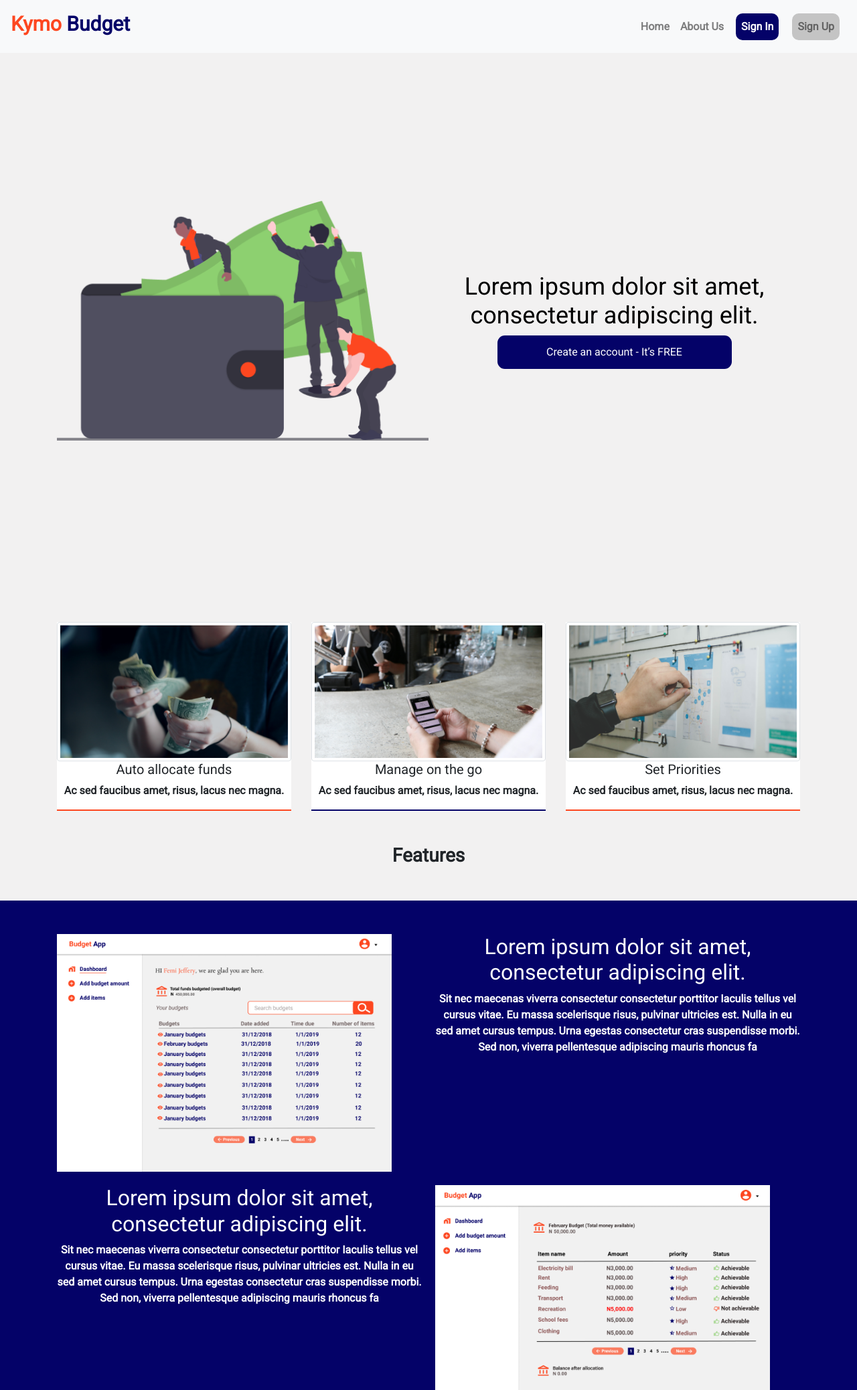
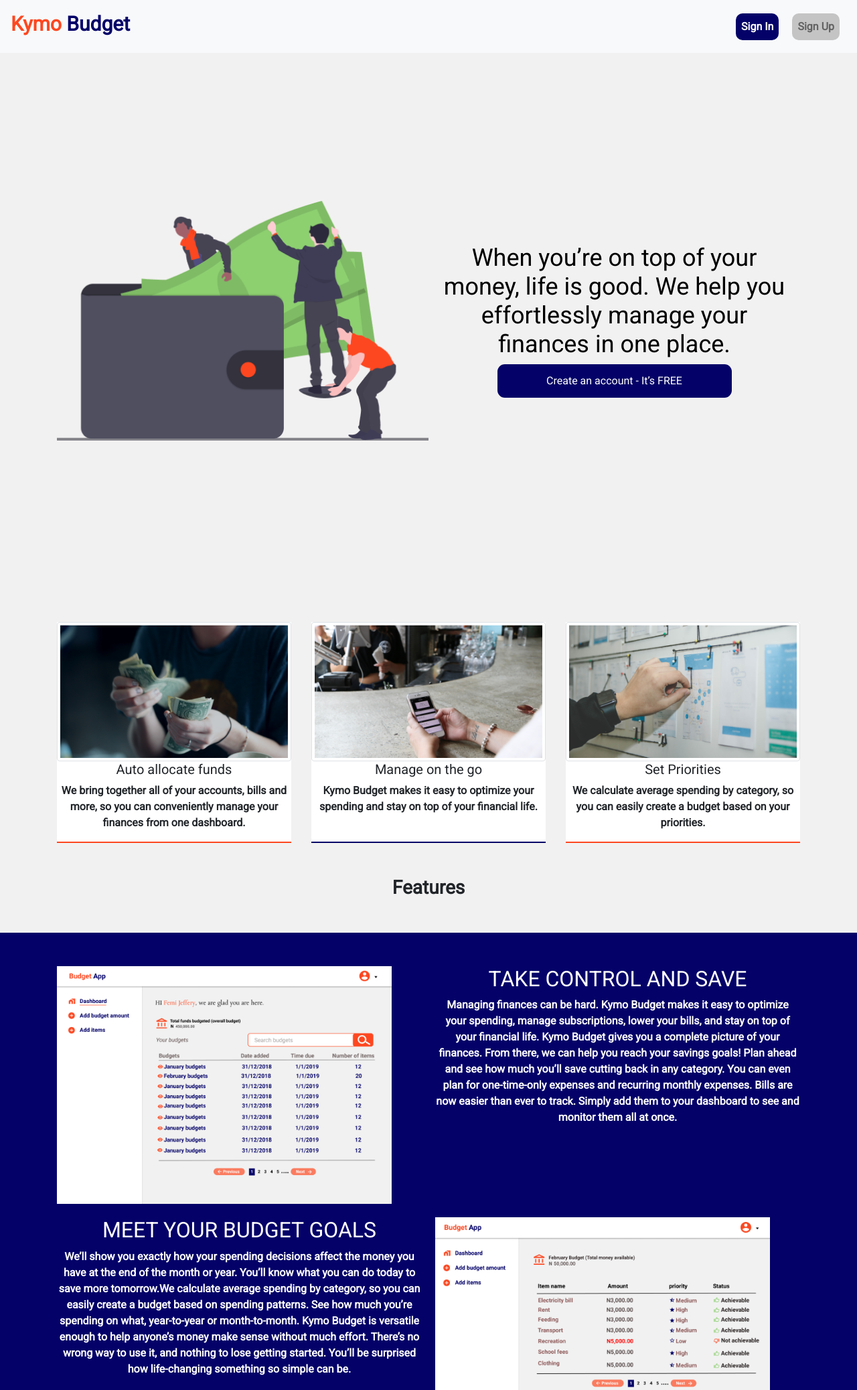
Before and after one commit to rammyblog/kymopoleia, a PHP site: page /landingPage/landing.html in a window 1280 px wide. Shown: the top 2076 px of the page at 67% size. Run offline with PHP 8.4, Linux system fonts and the light colour scheme; some libraries are stand-ins or nearby versions.

Commit message:
Add files via upload

```diff
--- a/landingPage/landing.html
+++ b/landingPage/landing.html
@@ -26,12 +26,6 @@
                     </ul>
                     <ul class="navbar-nav">
                         <li class="nav-item">
-                            <a class="nav-link" href="#">Home</a>
-                        </li>
-                        <li class="nav-item">
-                            <a class="nav-link" href="#">About Us</a>
-                        </li>
-                        <li class="nav-item">
                                 <a class="nav-link sign-in-btn text-center" style="color: white" href="#">Sign In</a>
                         </li>
                         <li class="nav-item">
@@ -52,7 +46,8 @@
                 </div>
 
                 <div class="container text-center">
-                    <h3 class="welcome-text ">Lorem ipsum dolor sit amet, consectetur adipiscing elit.</h3>
+                    <h3 class="welcome-text ">When you’re on top of your money, life is good. We help you
+                    effortlessly manage your finances in one place.</h3>
                     <button type="submit" class="btn main-btn">Create an account - It’s FREE</button>
                 </div>
         </section>
@@ -62,19 +57,19 @@
                 <div class="single-about-card text-center">
                     <img src="images/Allocate.png" class="img-thumbnail single-card-img" alt="">
                     <h5>Auto allocate funds</h5>
-                    <p>Ac sed faucibus amet, risus, lacus nec magna.</p>
+                    <p>We bring together all of your accounts, bills and more, so you can conveniently manage your finances from one dashboard.</p>
 
                 </div>
                 <div class="single-about-card text-center">
                         <img src="images/Budget anywhere.png" class="img-thumbnail single-card-img" alt="">
                         <h5>Manage on the go</h5>
-                        <p>Ac sed faucibus amet, risus, lacus nec magna.</p>
+                        <p>Kymo Budget makes it easy to optimize your spending and stay on top of your financial life.</p>
 
                     </div>
             <div class="single-about-card text-center">
                     <img src="images/Priority.png" class="img-thumbnail single-card-img" alt="">
                     <h5>Set Priorities</h5>
-                    <p>Ac sed faucibus amet, risus, lacus nec magna.</p>
+                    <p>We calculate average spending by category, so you can easily create a budget based on your priorities.</p>
 
                 </div>
             </section>
@@ -93,24 +88,18 @@
                 </div>
                 <div class="feature1-text text-center">
 
-                       <h2>Lorem ipsum dolor sit amet, consectetur adipiscing elit. </h2>
-                        <p>Sit nec maecenas viverra consectetur consectetur porttitor
-                        Iaculis tellus vel cursus vitae. Eu massa scelerisque risus, pulvinar ultricies est.
-                        Nulla in eu sed amet cursus tempus. Urna egestas consectetur cras suspendisse morbi. Sed non,
-                        viverra pellentesque adipiscing mauris rhoncus fa</p>
+                       <h2>TAKE CONTROL AND SAVE </h2>
+                        <p>Managing finances can be hard. Kymo Budget makes it easy to optimize your spending, manage subscriptions, lower your bills, and stay on top of your financial life. Kymo Budget gives you a complete picture of your finances.  From there, we can help you reach your savings goals! Plan ahead and see how much you’ll save cutting back in any category. You can even plan for one-time-only expenses and recurring monthly expenses. Bills are now easier than ever to track. Simply add them to your dashboard to see and monitor them all at once.</p>
 
                 </div>
 
                 <div class="feature2-text text-center">
 
 
-                        <h2>Lorem ipsum dolor sit amet, consectetur adipiscing elit. </h2>
+                        <h2>MEET YOUR BUDGET GOALS</h2>
 
 
-                        <p>Sit nec maecenas viverra consectetur consectetur porttitor
-                        Iaculis tellus vel cursus vitae. Eu massa scelerisque risus, pulvinar ultricies est.
-                        Nulla in eu sed amet cursus tempus. Urna egestas consectetur cras suspendisse morbi. Sed non,
-                        viverra pellentesque adipiscing mauris rhoncus fa</p>
+                        <p>We’ll show you exactly how your spending decisions affect the money you have at the end of the month or year. You’ll know what you can do today to save more tomorrow.We calculate average spending by category, so you can easily create a budget based on spending patterns. See how much you’re spending on what, year-to-year or month-to-month. Kymo Budget is versatile enough to help anyone’s money make sense without much effort. There’s no wrong way to use it, and nothing to lose getting started. You’ll be surprised how life-changing something so simple can be.</p>
 
                 </div>
 
```
Also changed, not shown: landingPage/landing.css (line endings or trailing spaces).
